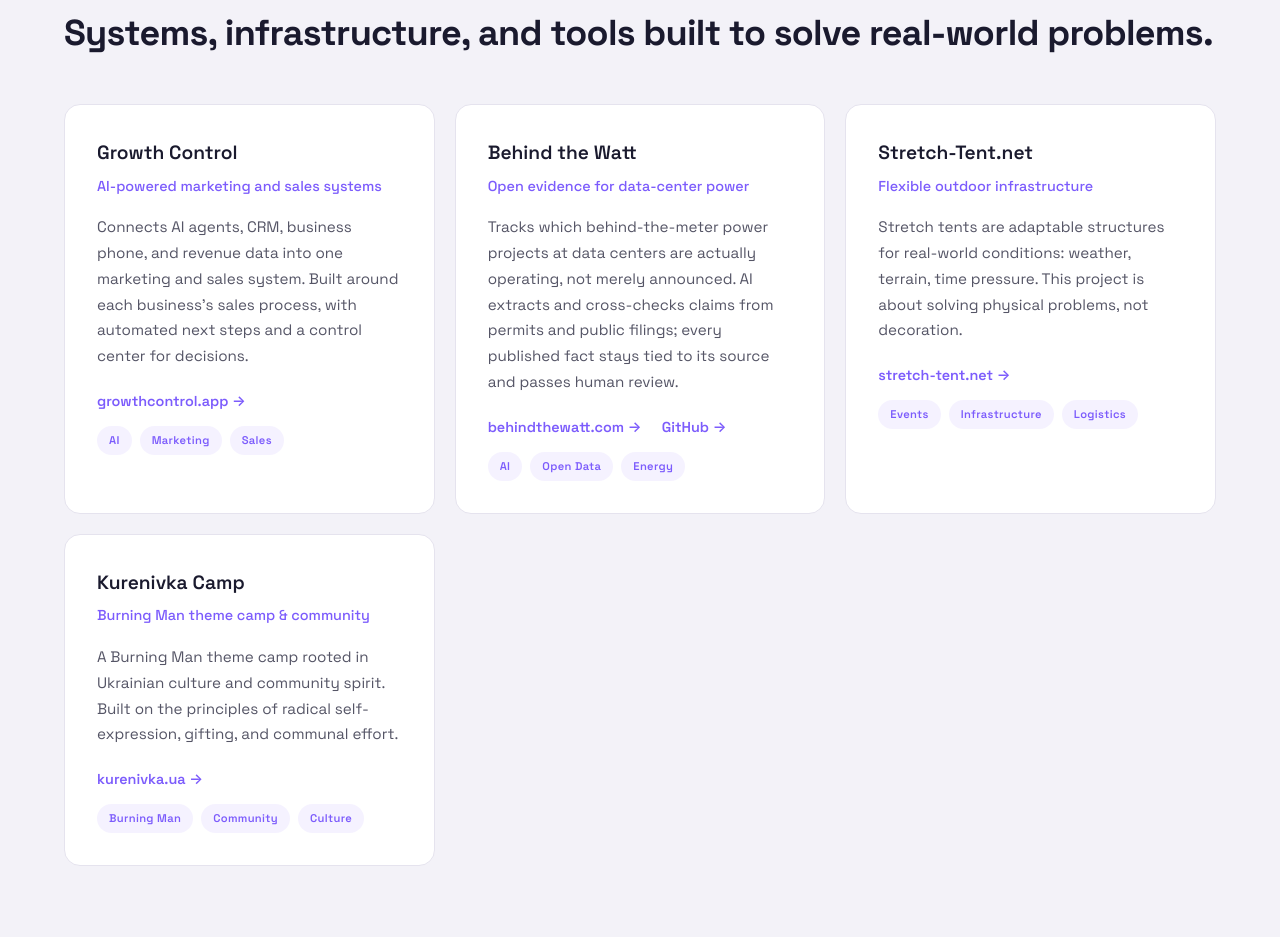
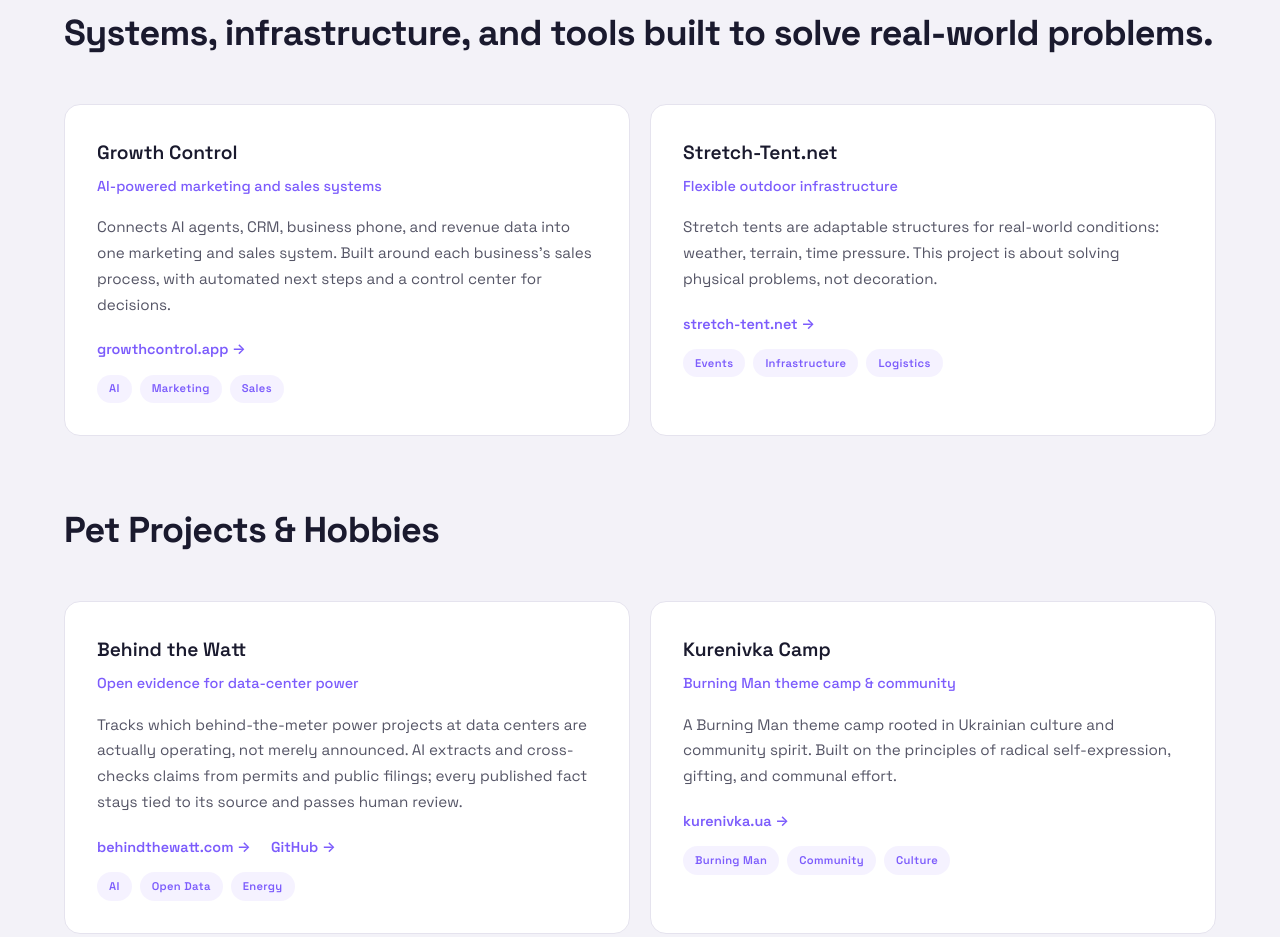
Before and after one commit to ykorets/korets.net, a plain HTML site: page index.html in a window 1280 px wide. Shown: the part 5938-6875 px from the top of the page. Drawn offline with Linux system fonts and the light colour scheme; a script that the page names is missing.

Commit message:
Separate businesses from pet projects and hobbies

```diff
--- a/index.html
+++ b/index.html
@@ -584,7 +584,7 @@
   </div>
 </section>
 
-<!-- SELECTED WORKS -->
+<!-- MY BUSINESSES -->
 <section class="section section-alt" id="projects">
   <div class="container">
     <div class="section-label">My Businesses</div>
@@ -600,20 +600,23 @@
       </div>
 
       <div class="project-card">
+        <h3>Stretch-Tent.net</h3>
+        <p class="project-sub">Flexible outdoor infrastructure</p>
+        <p>Stretch tents are adaptable structures for real-world conditions: weather, terrain, time pressure. This project is about solving physical problems, not decoration.</p>
+        <a href="https://stretch-tent.net" target="_blank" rel="noopener" class="project-link">stretch-tent.net</a>
+        <div class="tags"><span class="tag">Events</span><span class="tag">Infrastructure</span><span class="tag">Logistics</span></div>
+      </div>
+    </div>
+
+    <h2 style="margin-top:4rem;">Pet Projects &amp; Hobbies</h2>
+    <div class="projects-grid">
+      <div class="project-card">
         <h3>Behind the Watt</h3>
         <p class="project-sub">Open evidence for data-center power</p>
         <p>Tracks which behind-the-meter power projects at data centers are actually operating, not merely announced. AI extracts and cross-checks claims from permits and public filings; every published fact stays tied to its source and passes human review.</p>
         <a href="https://behindthewatt.com" target="_blank" rel="noopener" class="project-link">behindthewatt.com</a>
         <a href="https://github.com/ykorets/btw" target="_blank" rel="noopener" class="project-link">GitHub</a>
         <div class="tags"><span class="tag">AI</span><span class="tag">Open Data</span><span class="tag">Energy</span></div>
-      </div>
-
-      <div class="project-card">
-        <h3>Stretch-Tent.net</h3>
-        <p class="project-sub">Flexible outdoor infrastructure</p>
-        <p>Stretch tents are adaptable structures for real-world conditions: weather, terrain, time pressure. This project is about solving physical problems, not decoration.</p>
-        <a href="https://stretch-tent.net" target="_blank" rel="noopener" class="project-link">stretch-tent.net</a>
-        <div class="tags"><span class="tag">Events</span><span class="tag">Infrastructure</span><span class="tag">Logistics</span></div>
       </div>
 
       <div class="project-card">
```
